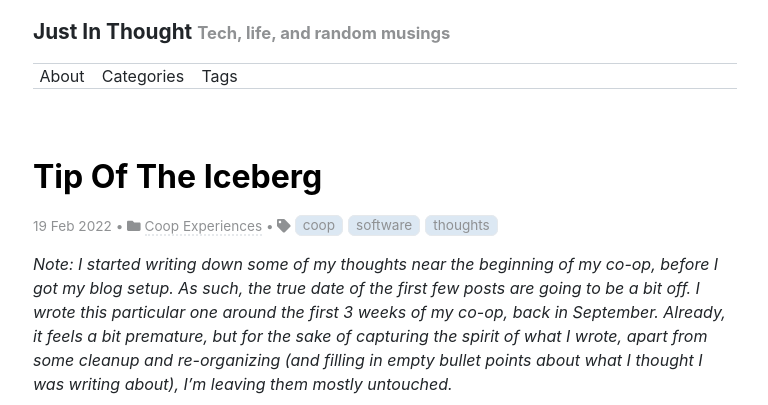
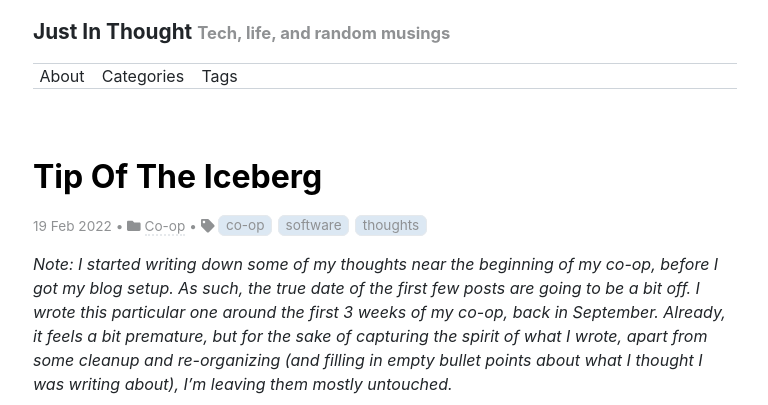
Before and after one commit to justinjao/justinjao.github.io, a Jekyll site: the page built from _posts/2021-02-19-Coop-First-Impressions.md, in a window 1280 px wide. Shown: the top 405 px of the page, without its empty margins (255-1023 px from the left). Built offline with Jekyll 4.4.1, drawn with Linux system fonts in a browser that asks for light colours; nearby versions of some CDN libraries.

Commit message:
edited to fix feed and sitemap

```diff
--- a/_config.yml
+++ b/_config.yml
@@ -24,7 +24,7 @@ tagline: Tech, life, and random musings
 description: >- # this means to ignore newlines until "baseurl:"
   Tech, life, and random musings
 baseurl: "" # the subpath of your site, e.g. /blog
-url: "" # the base hostname & protocol for your site, e.g. http://example.com
+url: "https://justinjao.github.io" # the base hostname & protocol for your site, e.g. http://example.com
 github_username:  justinjao
 categories_path: "/categories"
 tags_path: "/tags"
--- a/_posts/2021-02-19-Coop-First-Impressions.md
+++ b/_posts/2021-02-19-Coop-First-Impressions.md
@@ -1,8 +1,8 @@
 ---
 title: Tip Of The Iceberg
 layout: post
-categories: [Coop Experiences]
-tags: [coop, software, thoughts]
+categories: [Co-op]
+tags: [co-op, software, thoughts]
 date: 2022-02-19
 ---
 
```
Also changed, not shown: _posts/2021-02-21-My-Experience-A-Month-Into-Coop.md (+1 -1 lines), _posts/2022-02-25-Paths-and-Goals.md (+1 -1 lines), _posts/2022-03-25-How-I-Wished-I-Was-Here.md (+1 -1 lines).
